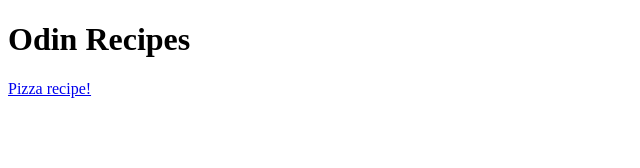
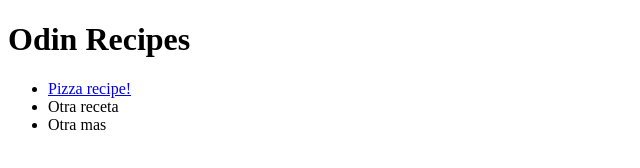
Before and after one commit to Sevamiau/odin-recipes, a plain HTML site: page index.html in a window 1280 px wide. Shown: the whole page, without its empty margins (0-640 px from the left). Drawn offline with Linux system fonts and the light colour scheme.

```diff
--- a/index.html
+++ b/index.html
@@ -8,10 +8,14 @@
   <body>
     <h1>Odin Recipes</h1>
 
+    <ul>
+      <li><a href='recipes/pizza.html'>Pizza recipe!</a></li>
+      <li>Otra receta</li>
+      <li>Otra mas</li>
+    </ul>
 
 
 
 
-     <a href='recipes/pizza.html'>Pizza recipe!</a>
   </body>
 </html>
```
